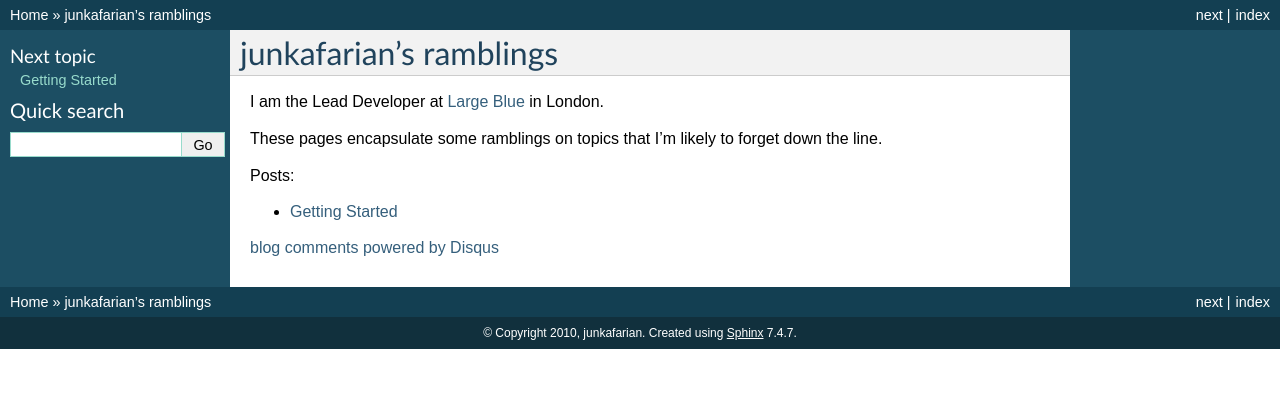
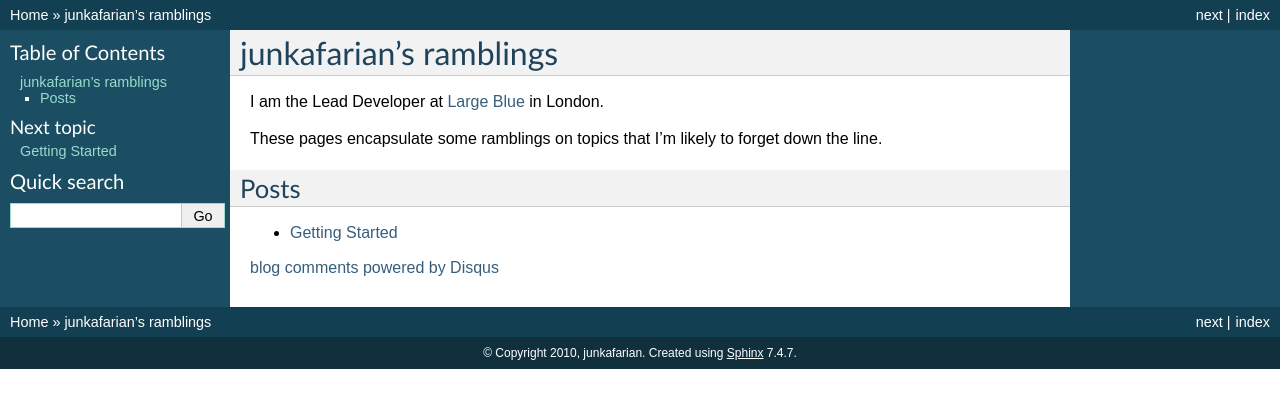
Before and after one commit to junkafarian/blog, a Sphinx documentation site: the page built from source/index.rst, in a window 1280 px wide. Shown: the top 408 px of the page. Built offline with Sphinx 7.4.7, drawn with Linux system fonts in a browser that asks for light colours; comment, search, counter and statistics services are not loaded.

Commit message:
Emphasise blog posts

```diff
--- a/source/index.rst
+++ b/source/index.rst
@@ -6,7 +6,8 @@ I am the Lead Developer at `Large Blue <http://largeblue.com>`_ in London.
 These pages encapsulate some ramblings on topics that I'm likely to forget down
 the line.
 
-Posts:
+Posts
+-----
 
 .. toctree::
    :maxdepth: 2
```
